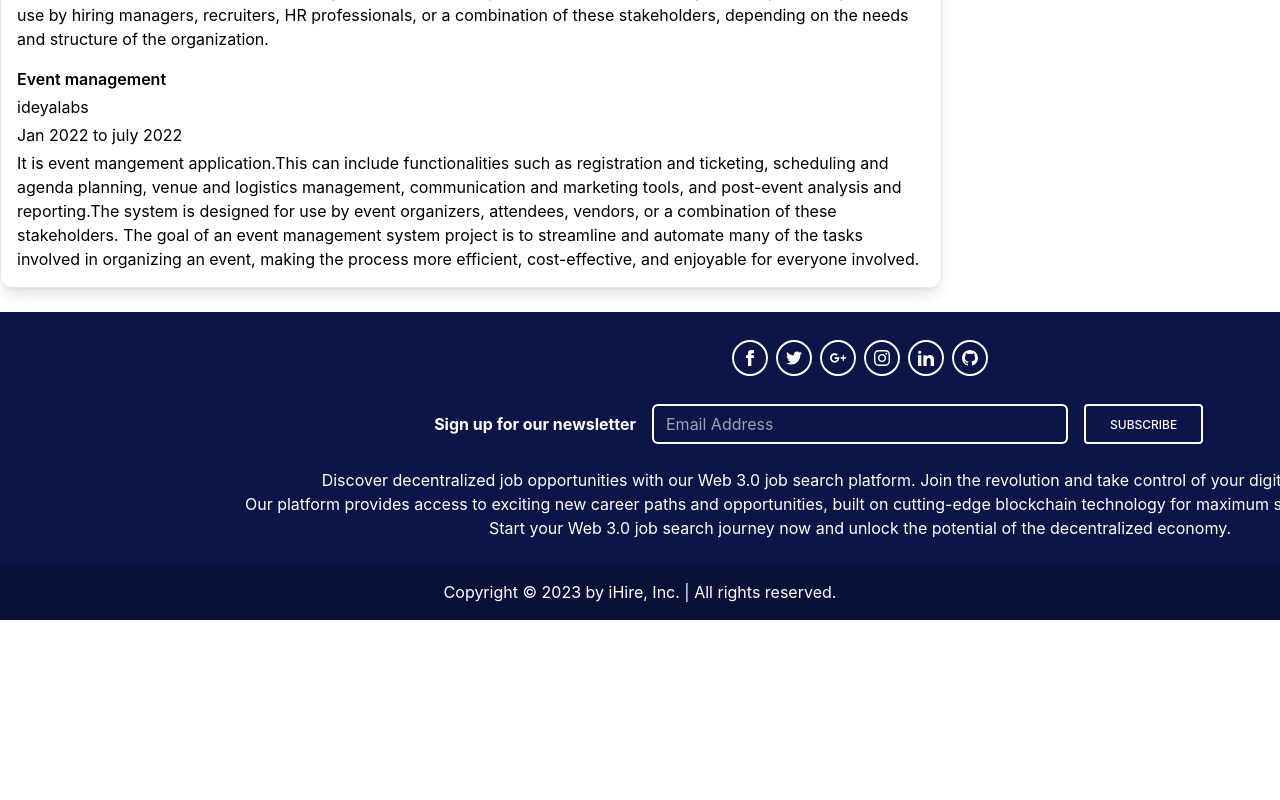
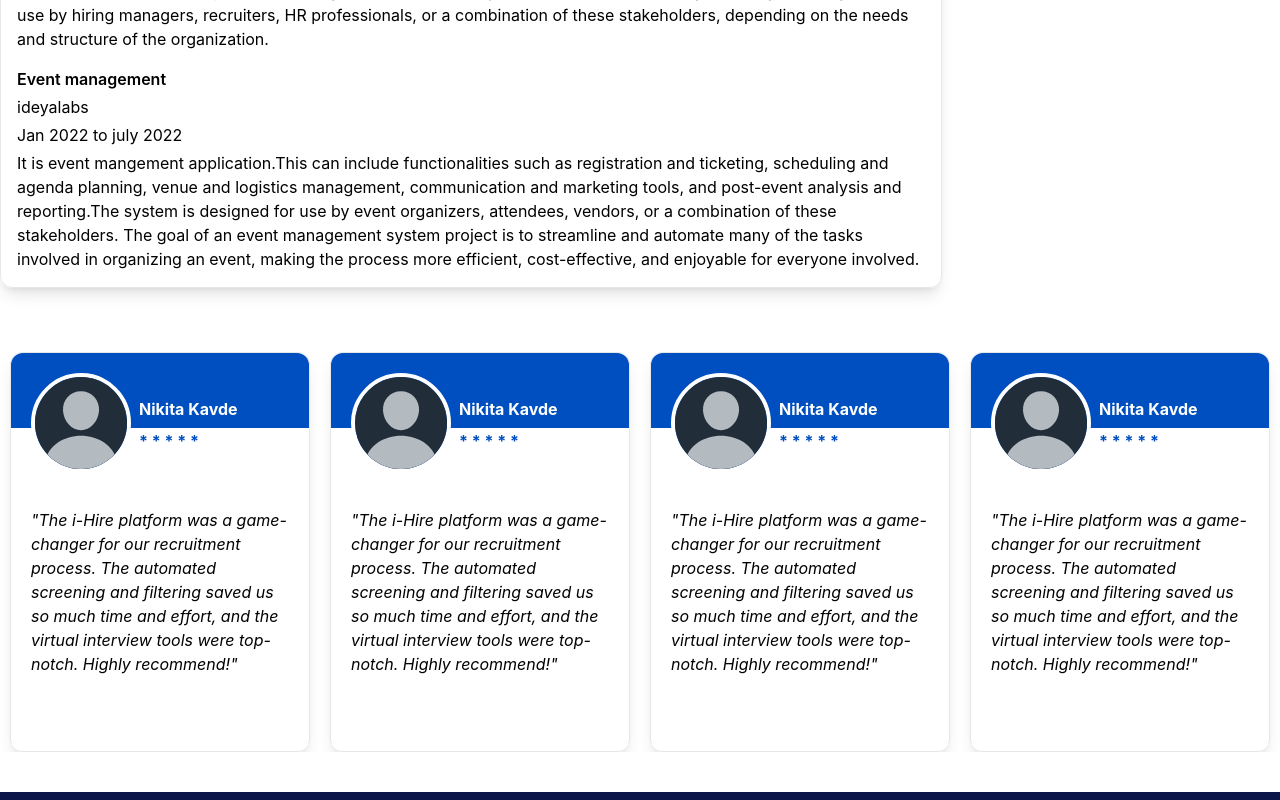
Before and after one commit to Saiswaroop6/i-hire, a React (Create React App) app: page / in a window 1280 px wide. Shown: the part 1158-1958 px from the top of the page. Before the commit the page ends 1778 px from the top, so only its background shows below. Built offline with nearby package versions, Linux system fonts and the light colour scheme.

Commit message:
Added react slick for reviews

```diff
--- a/package.json
+++ b/package.json
@@ -19,6 +19,8 @@
     "react-dom": "^18.2.0",
     "react-router-dom": "^6.10.0",
     "react-scripts": "5.0.1",
+    "react-slick": "^0.29.0",
+    "slick-carousel": "^1.8.1",
     "styled-components": "^5.3.9",
     "web-vitals": "^2.1.4"
   },
--- /dev/null
+++ b/src/Components/ReviewCard/ReviewCard.js
@@ -0,0 +1,26 @@
+import avatar from "../../../src/Assets/Images/avatar.svg"
+export default function ReviewCard() {
+  return (
+    <div className="h-[400px] w-[300px] border shadow-lg rounded-xl">
+      <div className=" flex h-[75px] w-full bg-[#004FC1] p-5 mb-20 rounded-t-xl ">
+        {/* <div className="h-[100px] rounded-full w-[100px] bg-[#004FC1] border-4 border-white border-solid ">
+          <img src={avatar} alt="img" />
+        </div> */}
+         <img src={avatar} alt="img" className="h-[100px] rounded-full w-[100px] bg-[#004FC1] border-4 border-white border-solid " />
+        <div className="flex flex-col">
+          <div className="text-base font-bold leading-6 text-white mt-6 ml-2">
+            Nikita Kavde
+          </div>
+          <div className="text-base font-bold leading-6 text-[#004FC1] mt-2 ml-2">
+            * * * * *
+          </div>
+        </div>
+      </div>
+      <div className="text-base italic mx-5">
+        "The i-Hire platform was a game-changer for our recruitment process. The
+        automated screening and filtering saved us so much time and effort, and
+        the virtual interview tools were top-notch. Highly recommend!"
+      </div>
+    </div>
+  );
+}
--- /dev/null
+++ b/src/Components/ReviewSlider/ReviewSlider.js
@@ -0,0 +1,29 @@
+import Slider from "react-slick";
+import "../../index.css";
+import ReviewCard from "../ReviewCard/ReviewCard";
+import "slick-carousel/slick/slick.css";
+import "slick-carousel/slick/slick-theme.css";
+
+export default function ReviewSlider() {
+  const reviews = [1, 2, 3, 4, 5, 6, 7, 8, 9, 0, 7, 9, 3];
+  const settings = {
+    // dot: true,
+    infinite: true,
+    slidesToShow: 4,
+    slidesToScroll: 1,
+    autoplay: true,
+    autoplaySpeed: 2500,
+    pauseOnHover: true,
+  };
+  return (
+    <div className="my-10 mx-auto max-w-7xl">
+      <Slider {...settings} arrows={false}>
+        {reviews.map(() => (
+          <div className="!flex justify-around">
+            <ReviewCard />
+          </div>
+        ))}
+      </Slider>
+    </div>
+  );
+}
--- a/src/Pages/HomePage/HomePage.js
+++ b/src/Pages/HomePage/HomePage.js
@@ -1,10 +1,16 @@
-import React from 'react'
-import Footer from '../../Components/Footer/Footer'
-import Header from '../../Components/Header/Header'
-import Profile from '../../Components/Profile/Profile'
+import React from "react";
+import Footer from "../../Components/Footer/Footer";
+import Header from "../../Components/Header/Header";
+import Profile from "../../Components/Profile/Profile";
+import ReviewSlider from "../../Components/ReviewSlider/ReviewSlider";
 
 export default function HomePage() {
   return (
-    <div className='h-full'><Header/><Profile/><Footer/></div>
-  )
+    <div className="h-full">
+      <Header />
+      <Profile />
+      <ReviewSlider />
+      <Footer />
+    </div>
+  );
 }
```
Also changed, not shown: 1 other file (tests, documents, lock files or other folders).
